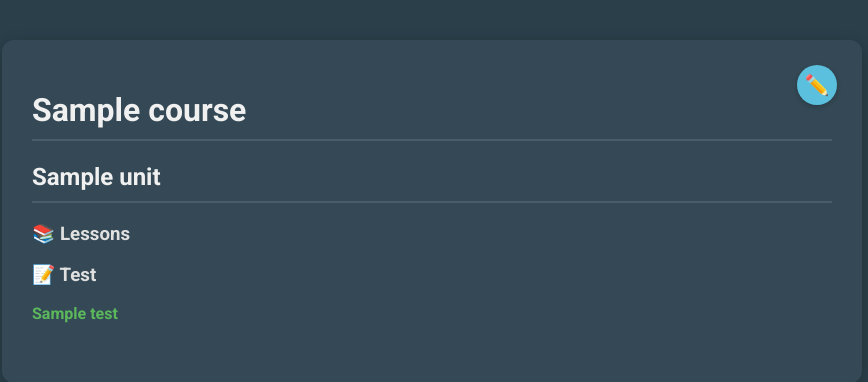
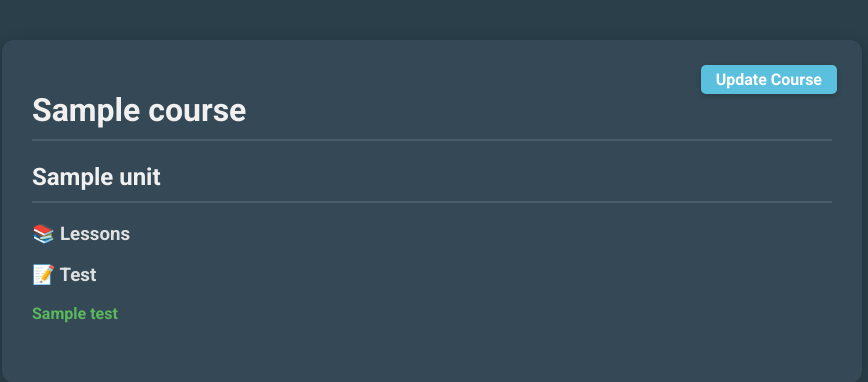
Before and after one commit to SuperscriptSystems/Quillio, a Python web app: template templates/course.html in a window 1280 px wide. Shown: the top 382 px of the page, without its empty margins (208-1076 px from the left). Run offline with Jinja, Linux system fonts and the light colour scheme; the template is opened without the code that fills it: most values are stand-ins (such as "Sample title", 1, 10 or a date in 2020).

Commit message:
Made "update course" button more obvious

```diff
--- a/templates/course.html
+++ b/templates/course.html
@@ -21,7 +21,7 @@
     .certificate-btn { display: inline-block; background: #f0ad4e; color: #fff; padding: 5px 10px; border-radius: 5px; text-decoration: none; font-weight: bold; margin-bottom: 20px; transition: background-color 0.3s; }
     .certificate-btn:hover { background: #d4963c; text-decoration: none; }
 
-    #edit-course-btn { position: absolute; top: 25px; right: 25px; background: #5bc0de; color: white; border: none; border-radius: 50%; width: 40px; height: 40px; font-size: 20px; cursor: pointer; display: flex; align-items: center; justify-content: center; box-shadow: 0 2px 5px rgba(0,0,0,0.2); }
+    #edit-course-btn { position: absolute; top: 25px; right: 25px; background: #5bc0de; color: white; border: none; border-radius: 5px; padding: 5px 15px; font-size: 16px; cursor: pointer; display: flex; align-items: center; justify-content: center; box-shadow: 0 2px 5px rgba(0,0,0,0.2); text-decoration: none; }
     #edit-modal-overlay { display: none; position: fixed; top: 0; left: 0; width: 100%; height: 100%; background: rgba(0,0,0,0.6); z-index: 1000; justify-content: center; align-items: center; }
     #edit-modal { background: #344955; padding: 20px; border-radius: 12px; width: 500px; max-width: 90%; box-shadow: 0 5px 20px rgba(0,0,0,0.3); }
     #edit-modal h2 { margin-top: 0; }
@@ -35,7 +35,7 @@
 </style>
 
 <div class="container">
-    <button id="edit-course-btn" title="Edit Course with AI">✏️</button>
+    <a href="#" id="edit-course-btn" title="Edit Course with AI">{% if lang == 'russian' %}Обновить курс{% else %}Update Course{% endif %}</a>
     <h1>{{ course.course_title }}</h1>
 
     {% if is_course_complete %}
```
